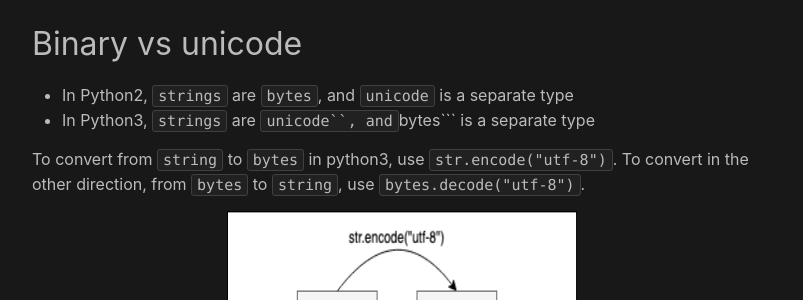
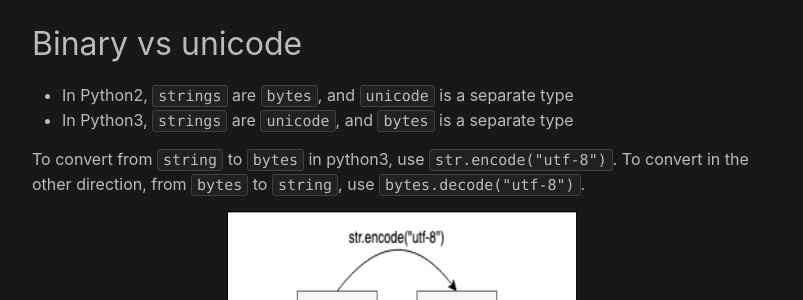
Before and after one commit to analytiq-hub/sigagent.github.io, a Jekyll site: the page built from _posts/2021-04-11-port-python2-to-python3.md, in a window 1280 px wide and 900 px high, scrolled down 1809 px. Shown: the part 150-450 px from the top of the window, without its empty margins (238-1041 px from the left). Built offline with Jekyll 4.4.1, drawn with Linux system fonts in a browser that asks for light colours.

Commit message:
*** empty log message ***

````diff
--- a/_posts/2021-04-11-port-python2-to-python3.md
+++ b/_posts/2021-04-11-port-python2-to-python3.md
@@ -56,7 +56,7 @@ For Python2, print statements don't necessarily use parents. For python3, parent
 ## Binary vs unicode
 
 * In Python2, ```strings``` are ```bytes```, and ```unicode``` is a separate type
-* In Python3, ```strings``` are ```unicode``, and ```bytes``` is a separate type
+* In Python3, ```strings``` are ```unicode```, and ```bytes``` is a separate type
 
 To convert from ```string``` to ```bytes``` in python3, use ```str.encode("utf-8")```. To convert in the other direction, from ```bytes``` to ```string```, use ```bytes.decode("utf-8")```.
 
````
